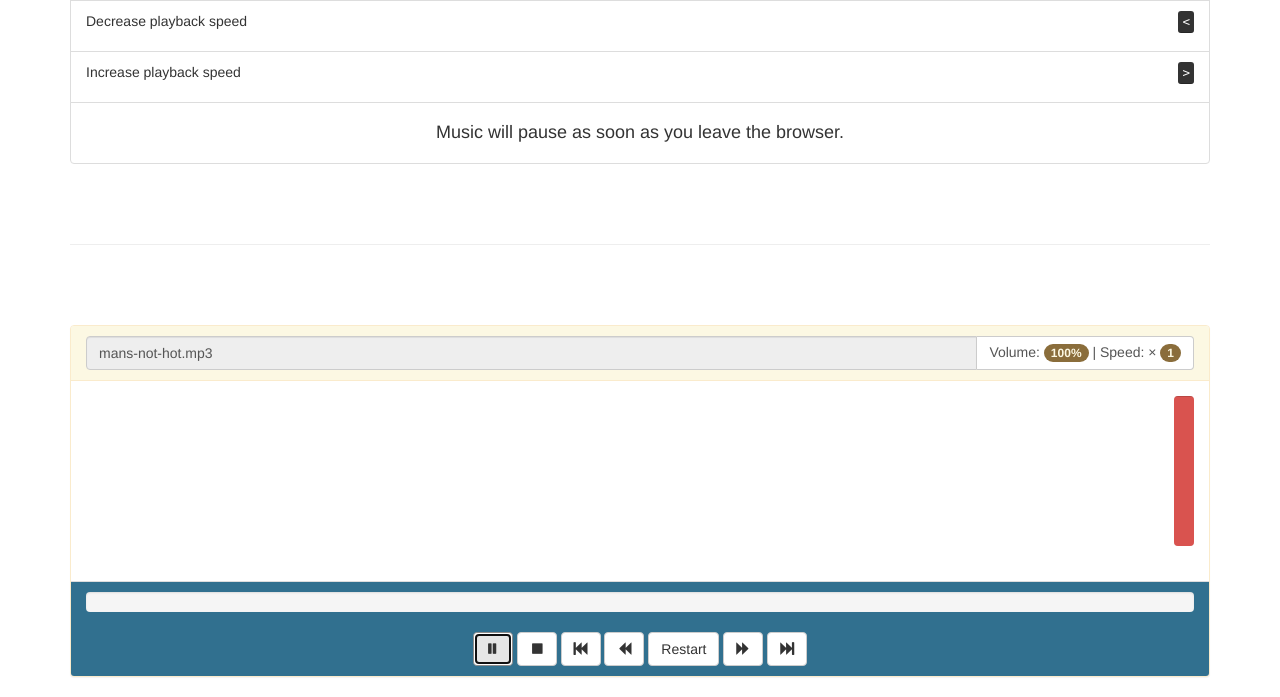
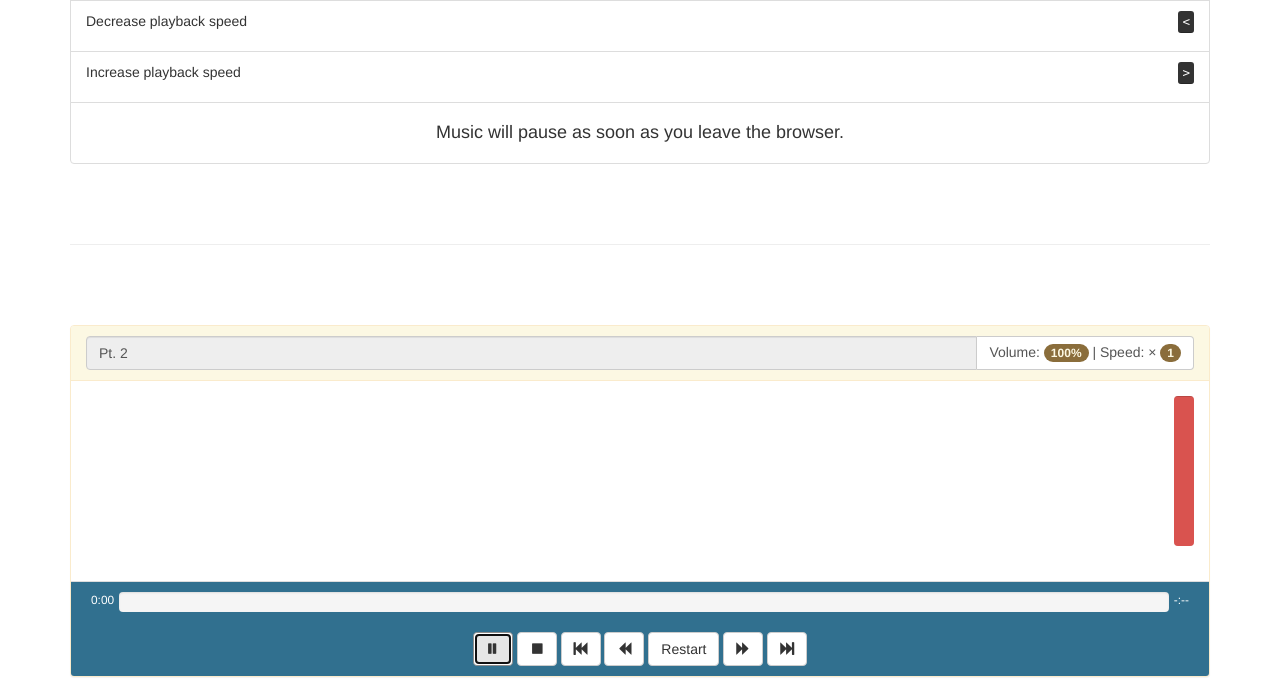
Before and after one commit to Kowus/html5-audio-player, a plain HTML site: page index.html in a window 1280 px wide. Both pictures are taken after a click on the button 492 px from the left and 1112 px from the top of the page. Shown: the part 463-1160 px from the top of the page. Drawn offline with Linux system fonts and the light colour scheme.

Commit message:
Json playlist

```diff
--- a/index.html
+++ b/index.html
@@ -124,9 +124,10 @@
         <hr class="featurette-divider">
 
         <div class="panel panel-warning" id="media-panel">
+            <!-- Panel Heading -->
             <div class="panel-heading">
                 <div class="input-group">
-                    <input class="form-control" id="audiofile" size="80" value="mans-not-hot.mp3" readonly>
+                    <input class="form-control" id="audiofile" size="80" placeholder="Current Track" readonly>
                     <span class="input-group-addon" style="background-color:white">
                         Volume:
                         <span class="badge bg-info" id="volume">100%
@@ -135,8 +136,10 @@
                         </span>
                     </span>
                 </div>
+            </div>
+            <!-- /Panel Heading -->
 
-            </div>
+            <!-- Panel Body -->
             <div class="panel-body text-center" id="panel-body">
 
 
@@ -146,10 +149,15 @@
                         id="volbar">
                     </div>
                 </div>
+            </div>
+            <!-- /Panel Body -->
 
-
-            </div>
+            <!-- Panle Footer -->
             <div class="panel-footer text-center" style="background-color:#31708f">
+                <div class="controls" style="color:white">
+                    <small class="pull-left" id="elapsed" style="margin:auto 5px">0:00</small>
+                    <small class="pull-right" id="duration" style="margin:auto 5px">-:--</small>
+                </div>
                 <div class="progress" id="progsive">
                     <div class="progress-bar progress-bar-danger" role="progressbar" aria-valuemin="0" aria-valuemax="100" style="width:0; z-index:99999999; "
                         id="progress">
--- a/js/audio.js
+++ b/js/audio.js
@@ -1,5 +1,21 @@
-var currentFile = "";
+var playlist = [
+    {
+        name: "Pt. 2",
+        by: "Kanye West",
+        src: "03 Pt. 2.mp3"
+    },
+    {
+        name: "Man's Not Hot",
+        by: "Big Shaq",
+        src: "mans-not-hot.mp3"
+    }
+];
+
+// var currentFile = "";
+var currentFile = 0;
 var volChg = .02;
+var audioUrl = document.getElementById('audiofile');
+audioUrl.value = playlist[currentFile].name;
 
 function progressBar() {
     var oAudio = document.getElementById('myaudio');
@@ -53,9 +69,14 @@ function playAudio() {
             var audioUrl = document.getElementById('audiofile');
 
             // Skip Load if current file hasn't changed
+            /*
             if (audioUrl.value !== currentFile) {
                 oAudio.src = audioUrl.value;
                 currentFile = audioUrl.value;
+            }*/
+            audioUrl.value = playlist[currentFile].name;
+            if (oAudio.src !== playlist[currentFile].src) {
+                oAudio.src = playlist[currentFile].src;
             }
 
             // Tests the paused attribute and set state.
@@ -285,14 +306,18 @@ function initEvents() {
     // update progress bar
     oAudio.addEventListener("timeupdate", progressBar, true);
     oAudio.addEventListener("ended", function () {
-        alert("The thing goes SKRRRAA");
+        if (currentFile >= 0 && currentFile <= playlist.length - 1) {
+            currentFile += 1;
+            playAudio();
+        }
+
     }, true);
     // oAudio.addEventListener("timeupdate", volumeBar, true);
     // oAudio.addEventListener("playing", volumeBar, true);
     // oAudio.addEventListener("paused", volumeBar, true);
     oAudio.addEventListener("volumechange", volumeBar, true);
 
-    volbox.addEventListener("mousedown", function (e) {
+    volbox.addEventListener("input", function (e) {
         var oAudio = document.getElementById('myaudio');
         var volbox = document.getElementById('volbox');
         if (!e) {
```
